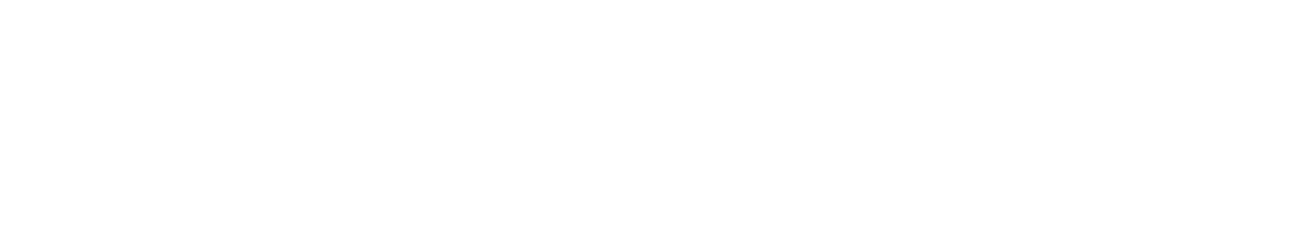
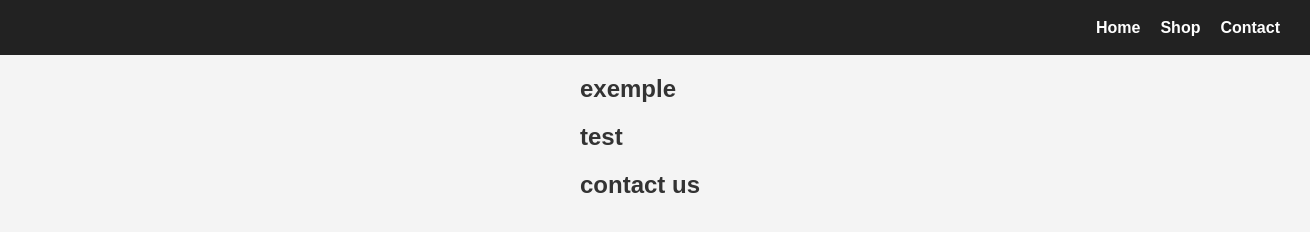
Before and after one commit to Ne0xa/Friend-business, a plain HTML site: page index.html in a window 1280 px wide. Shown: the whole page, 1310 px wide, since content can reach past the window. Drawn offline with Linux system fonts and the light colour scheme.

Commit message:
add tab and first part of style

```diff
--- a/index.html
+++ b/index.html
@@ -3,9 +3,34 @@
 <head>
     <meta charset="UTF-8">
     <meta name="viewport" content="width=device-width, initial-scale=1.0">
-    <title>Document</title>
+    <link rel="stylesheet" href="style.css">
+    <!-- <link rel="stylesheet" href=""> google fonts -->
+    <title>*Nom de la marque*</title>
 </head>
 <body>
+    <header>
+        <h1></h1>
+        <nav>
+            <ul>
+                <li><a href="#" class="tab-btn" data-tab="home">Home</a></li>
+                <li><a href="#" class="tab-btn" data-tab="shop">Shop</a></li>
+                <li><a href="#" class="tab-btn" data-tab="contact">Contact</a></li>
+            </ul>
+        </nav>
+    </header>
 
+    <main>
+        <section id="home" class="tab-content active">
+            <h2>exemple</h2>
+        </section>
+
+        <section id="shop" class="tab-content">
+            <h2>test</h2>
+        </section>
+
+        <section id="contact" class="tab-content">
+            <h2>contact us</h2>
+        </section>
+    </main>
 </body>
 </html>
--- a/style.css
+++ b/style.css
@@ -0,0 +1,47 @@
+body {
+    font-family: fantasy;
+    margin: 0;
+    padding: 0;
+    background: #f4f4f4;
+    color: #333;
+    display: flex;
+    flex-direction: column;
+    align-items: center;
+    overflow-x: hidden;
+}
+
+header {
+    width: 100%;
+    height: 15px;
+    background: #222;
+    color: #fff;
+    display: flex;
+    justify-content: space-between;
+    align-items: center;
+    padding: 20px 30px;
+}
+
+/* nav bar */
+nav {
+    display: flex;
+    justify-content: center;
+    flex-wrap: wrap;
+}
+
+nav ul {
+    list-style: none;
+    display: flex;
+    gap: 20px;
+}
+
+nav ul li a {
+    color: #fff;
+    text-decoration: none;
+    font-weight: bold;
+    transition: color 0.3s;
+}
+
+nav ul li a:hover {
+    color: #008080;
+    text-shadow: 0 0 10px #008080, 0 0 20px #008080;
+}
```
Also changed, not shown: main.js (+10 -0 lines).
